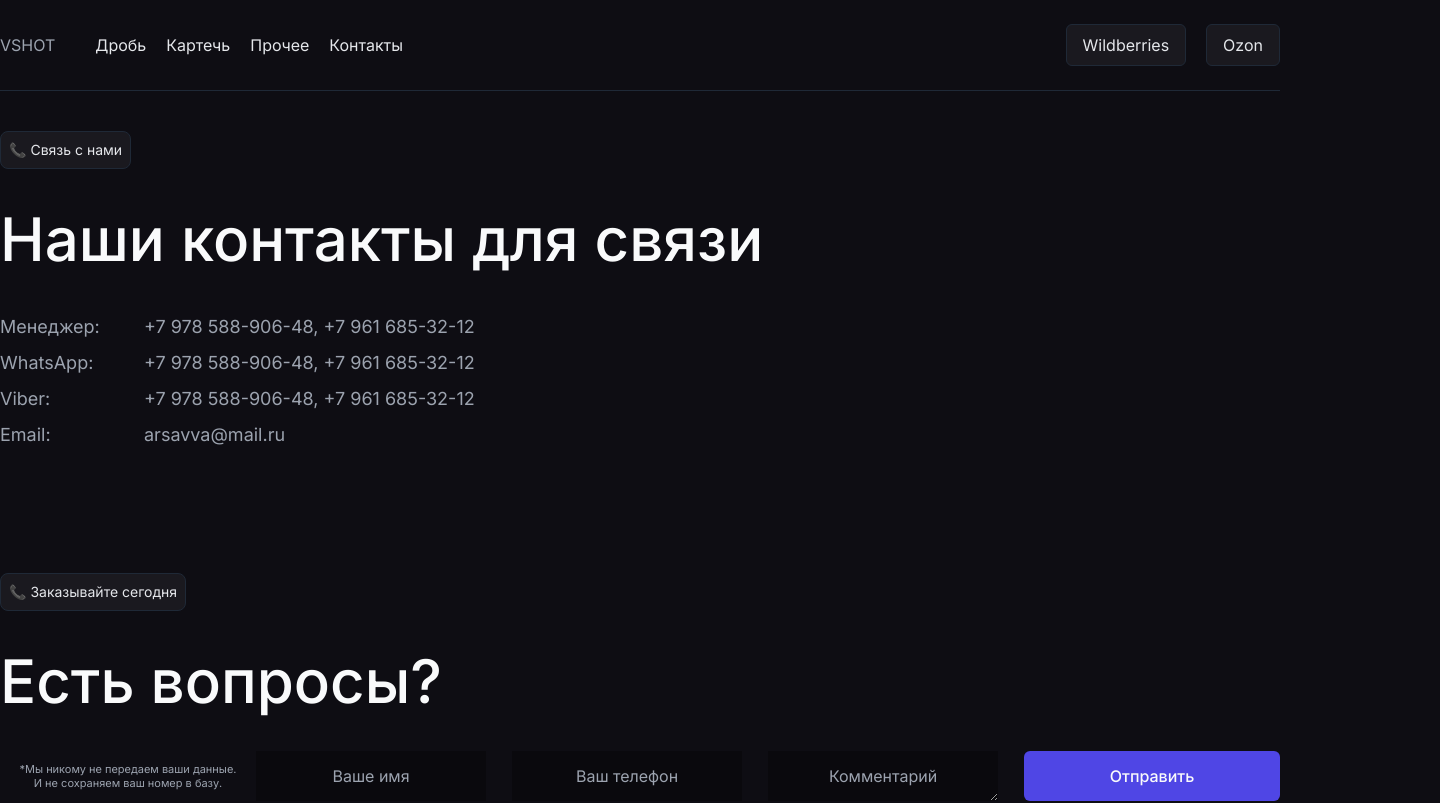
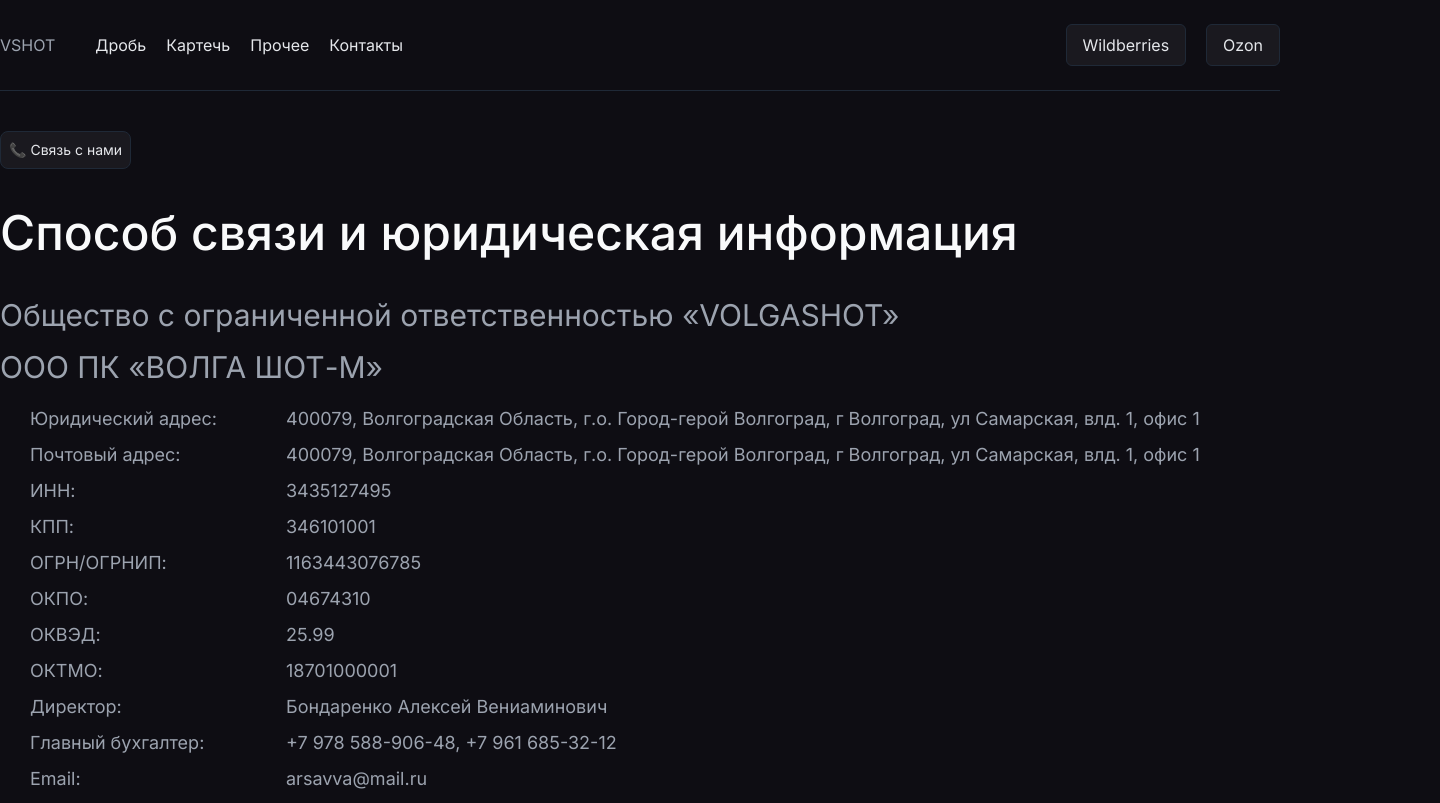
Before and after one commit to akSite7/web-volgashot-NextJS, a Next.js app: page /contacts in a window 1280 px wide. Shown: the top 803 px of the page, 1440 px wide, since content can reach past the window. Built offline with nearby package versions, Linux system fonts and the light colour scheme; no server answers.

Commit message:
Изменил размер иконки

```diff
--- a/src/app/layout.tsx
+++ b/src/app/layout.tsx
@@ -24,11 +24,7 @@
         <meta property="og:title" content="VSHOT - Продажа охотничьей дроби и картечи от производителя"/>
         <meta property="og:description" content="Специализированный онлайн магазин, который предлагает ассортимент дроби и картечи высокого качества для охотников, спортсменов и любителей стрелкового дела. На нашем сайте вы найдете разнообразные виды дроби и картечи. Мы гарантируем только оригинальную продукцию, которая отличается надежностью, точностью и безопасностью использования. Доверьтесь опыту и надежности VSHOT и наслаждайтесь покупками без лишних хлопот!"/>
         <meta property="og:url" content="https://volgashot.ru/"/>
-        <link rel='icon' href='https://www.volgashot.ru/favicon.ico' type="image/x-icon"/>
-        <link rel="apple-touch-icon" sizes="180x180" href="/apple-touch-icon.png"/>
-        <link rel="icon" type="image/png" sizes="32x32" href="/favicon-32x32.png"/>
-        <link rel="icon" type="image/png" sizes="16x16" href="/favicon-16x16.png"/>
-        <link rel="manifest" href="/site.webmanifest"/>
+        <link rel='icon' href='https://volgashot.ru/favicon.ico' type="image/x-icon"/>
       </head>
       <body className={inter.className + ' bg-background text-gray-400 text-base overflow-x-hidden'}>
         <div className="__next">
--- a/src/components/section/Contact/Contact.tsx
+++ b/src/components/section/Contact/Contact.tsx
@@ -10,19 +10,49 @@
       <div className={styles.contactContainer}>
         <Badge>📞 Связь с нами</Badge>
         <div className={styles.contactContent}>
-          <h1 className={styles.contactTitle}>Наши контакты для связи</h1>
-          <div>
-            <ul>
+          <h1 className={styles.contactTitle}>Способ связи и юридическая информация</h1>
+          <div >
+            <h2 className={styles.contactTitleUr}>Общество с ограниченной ответственностью «VOLGASHOT»</h2>
+            <h3 className={styles.contactTitleUr}>ООО ПК «ВОЛГА ШОТ-М»</h3>
+            <ul className={styles.contactUr}>
               <li className={styles.contactItem}>
-                <span className={styles.contactSpan}>Менеджер: </span>
-                +7 978 588-906-48, +7 961 685-32-12
+                <span className={styles.contactSpan}>Юридический адрес: </span>
+                400079, Волгоградская Область, г.о. Город-герой Волгоград, г Волгоград, ул Самарская, влд. 1, офис 1
               </li>
               <li className={styles.contactItem}>
-                <span className={styles.contactSpan}>WhatsApp: </span>
-                +7 978 588-906-48, +7 961 685-32-12
+                <span className={styles.contactSpan}>Почтовый адрес: </span>
+                400079, Волгоградская Область, г.о. Город-герой Волгоград, г Волгоград, ул Самарская, влд. 1, офис 1
               </li>
               <li className={styles.contactItem}>
-                <span className={styles.contactSpan}>Viber: </span>
+                <span className={styles.contactSpan}>ИНН: </span>
+                3435127495
+              </li>
+              <li className={styles.contactItem}>
+                <span className={styles.contactSpan}>КПП: </span>
+                346101001
+              </li>
+              <li className={styles.contactItem}>
+                <span className={styles.contactSpan}>ОГРН/ОГРНИП: </span>
+                1163443076785
+              </li>
+              <li className={styles.contactItem}>
+                <span className={styles.contactSpan}>ОКПО: </span>
+                04674310
+              </li>
+              <li className={styles.contactItem}>
+                <span className={styles.contactSpan}>ОКВЭД: </span>
+                25.99
+              </li>
+              <li className={styles.contactItem}>
+                <span className={styles.contactSpan}>ОКТМО: </span>
+                18701000001
+              </li>
+              <li className={styles.contactItem}>
+                <span className={styles.contactSpan}>Директор: </span>
+                Бондаренко Алексей Вениаминович
+              </li>
+              <li className={styles.contactItem}>
+                <span className={styles.contactSpan}>Главный бухгалтер: </span>
                 +7 978 588-906-48, +7 961 685-32-12
               </li>
               <li className={styles.contactItem}>
@@ -30,6 +60,9 @@
                 arsavva@mail.ru
               </li>
             </ul>
+            <div>
+          <iframe className={styles.informMap} src="https://yandex.ru/map-widget/v1/?um=constructor%3A92b6eaf7aeeef7a05e46dab06fba460a19fa79c3730e02b7c9ff151b84ec4583&amp;source=constructor" width="1440" height="360"></iframe>
+        </div>
           </div>
         </div>
       </div>
--- a/src/components/section/Contact/styles.module.css
+++ b/src/components/section/Contact/styles.module.css
@@ -7,7 +7,7 @@
 }
 
 .contactTitle {
-  @apply mt-10 mb-10 text-3xl md:text-6xl text-gray-50 font-medium;
+  @apply mt-10 mb-10 text-3xl md:text-5xl text-gray-50 font-medium;
 }
 
 .contactItem {
@@ -15,5 +15,17 @@
 }
 
 .contactSpan {
-  @apply inline-block w-36;
+  @apply inline-block w-64;
 }
+
+.informMap {
+  @apply rounded-lg mx-auto mt-10;
+}
+
+.contactUr {
+  @apply pl-[30px];
+}
+
+.contactTitleUr {
+  @apply text-3xl pb-4;
+}
```
Also changed, not shown: src/app/site.webmanifest (deleted), src/components/section/Feedback/Feedback.tsx (line endings or trailing spaces), 1 other file (tests, documents, lock files or other folders).
